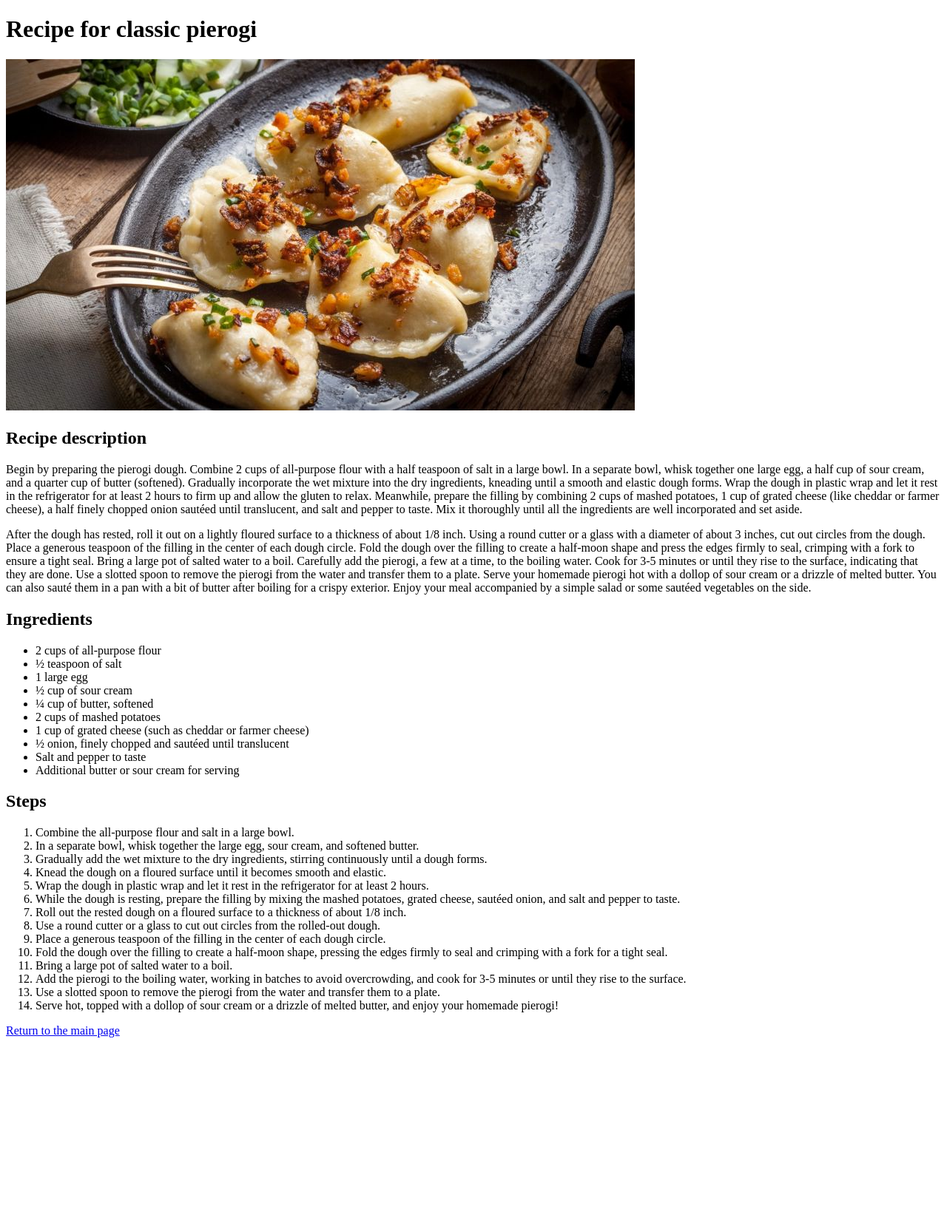
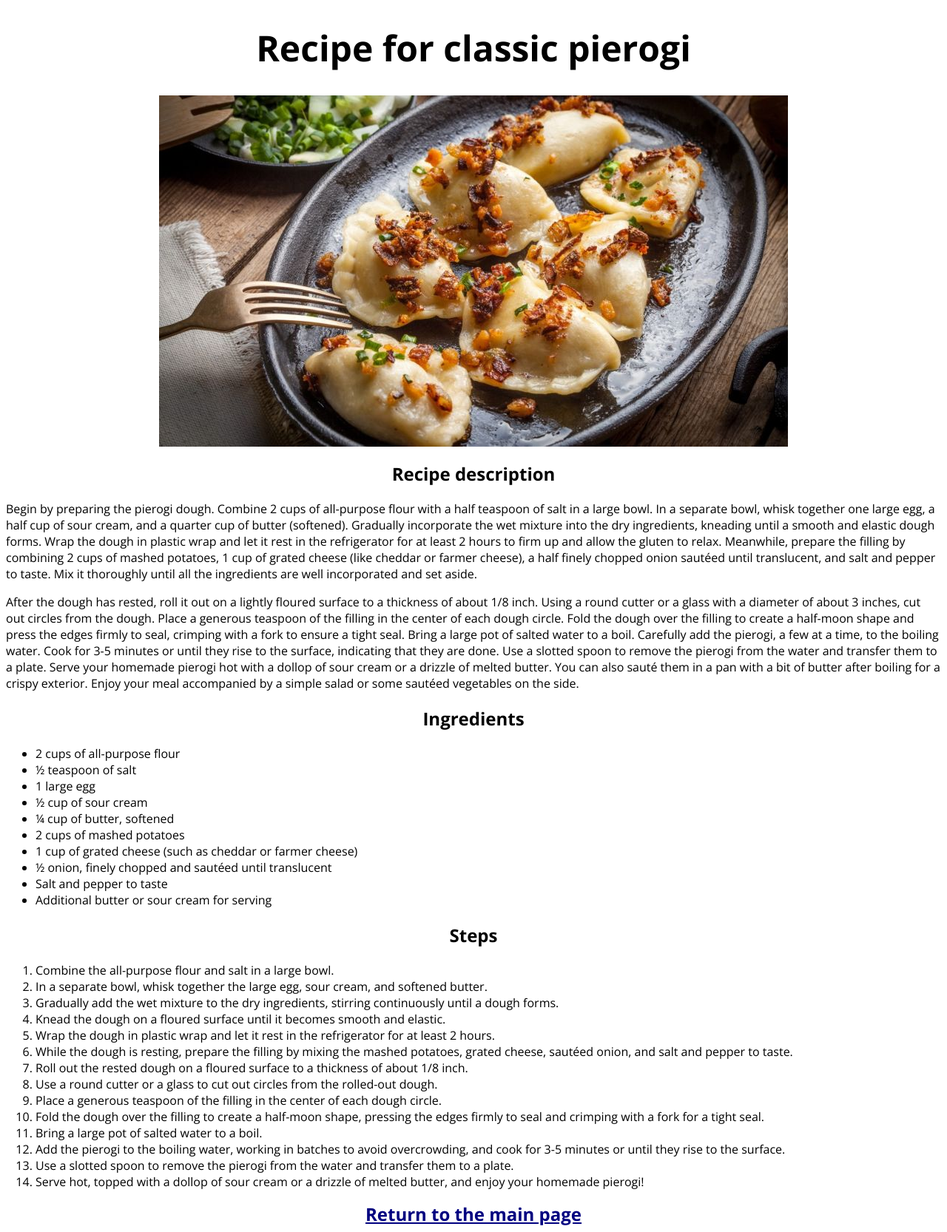
Before and after one commit to danzym/odin-recipes, a plain HTML site: page recipes/pierogi.html in a window 1280 px wide. Shown: the whole page at 74% size. Before the commit the page ends 1411 px from the top, so only its background shows below. Drawn offline with nearby package versions, Linux system fonts and the light colour scheme.

Commit message:
Add basic text and layout styling to web pages

```diff
--- a/recipes/pierogi.html
+++ b/recipes/pierogi.html
@@ -4,6 +4,13 @@
     <meta charset="UTF-8" />
     <meta name="viewport" content="width=device-width, initial-scale=1.0" />
     <title>Homemade Classic Pierogi: A Taste of Tradition</title>
+    <link rel="stylesheet" href="../style.css" />
+    <link rel="preconnect" href="https://fonts.googleapis.com" />
+    <link rel="preconnect" href="https://fonts.gstatic.com" crossorigin />
+    <link
+      href="https://fonts.googleapis.com/css2?family=Open+Sans:ital,wght@0,300;0,400;0,700;1,300;1,400;1,700&display=swap"
+      rel="stylesheet"
+    />
   </head>
 
   <body>
@@ -109,6 +116,6 @@
         butter, and enjoy your homemade pierogi!
       </li>
     </ol>
-    <a href="../index.html">Return to the main page</a>
+    <a class="return" href="../index.html">Return to the main page</a>
   </body>
 </html>
--- /dev/null
+++ b/style.css
@@ -0,0 +1,39 @@
+* {
+  font-family: "Open Sans", sans-serif;
+}
+
+h2,
+h1,
+.name,
+.return {
+  text-align: center;
+}
+
+.name {
+  margin-bottom: 1rem;
+  font-size: 4rem;
+  color: dimgrey;
+}
+
+h1 {
+  font-size: 3rem;
+}
+
+.name.products {
+  margin-right: 2rem;
+  font-size: 1.5rem;
+  list-style-type: none;
+}
+
+img {
+  display: block;
+  margin-left: auto;
+  margin-right: auto;
+}
+
+.return {
+  display: block;
+  color: navy;
+  font-size: 1.5rem;
+  font-weight: bold;
+}
```
Also changed, not shown: index.html (+9 -2 lines), recipes/cheesecake.html (+8 -1 lines), recipes/steak.html (+8 -1 lines).
